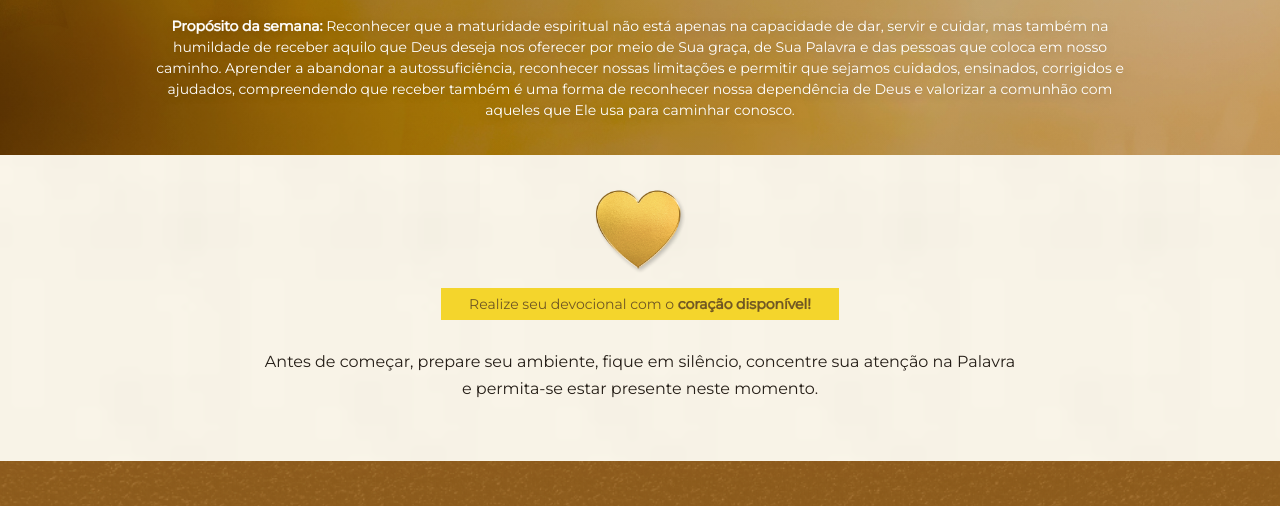
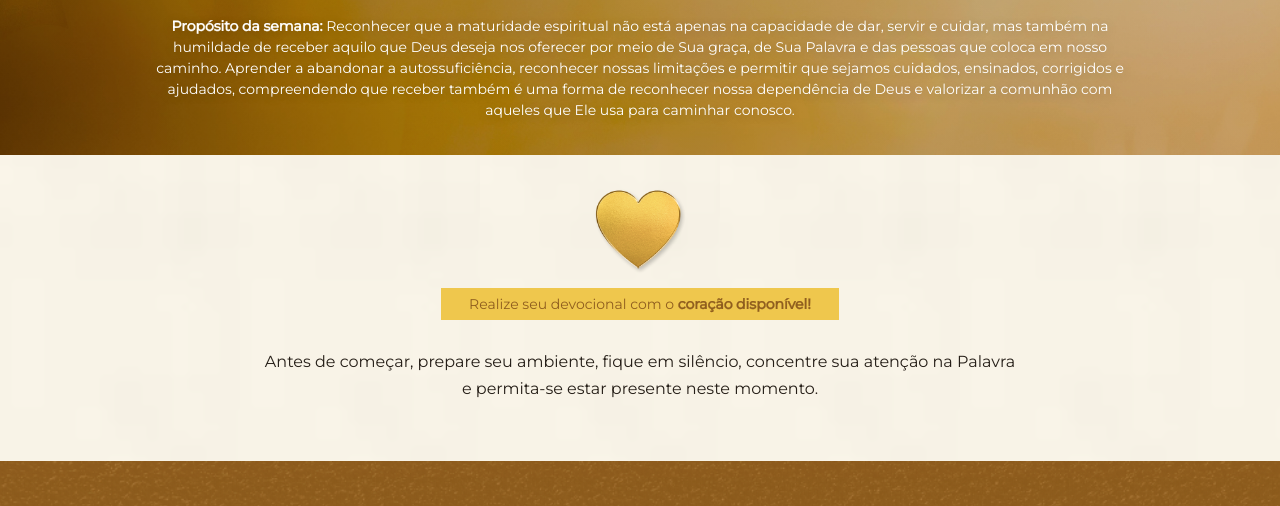
Before and after one commit to 365caminhandocomdeus/devocional, a plain HTML site: page devocional-dia-229-2026/index.html in a window 1280 px wide. Shown: the part 269-775 px from the top of the page. Drawn offline with Linux system fonts and the light colour scheme.

Commit message:
Add files via upload

```diff
--- a/styles.css
+++ b/styles.css
@@ -234,8 +234,8 @@ img {
   display: table;
   margin: 0 auto 28px;
   padding: 7px 28px;
-  color: #6f5624;
-  background: #f4d52c;
+  color: var(--surface-dark);
+  background: var(--accent-light);
   font-size: 14px;
   line-height: 1.3;
 }
```
